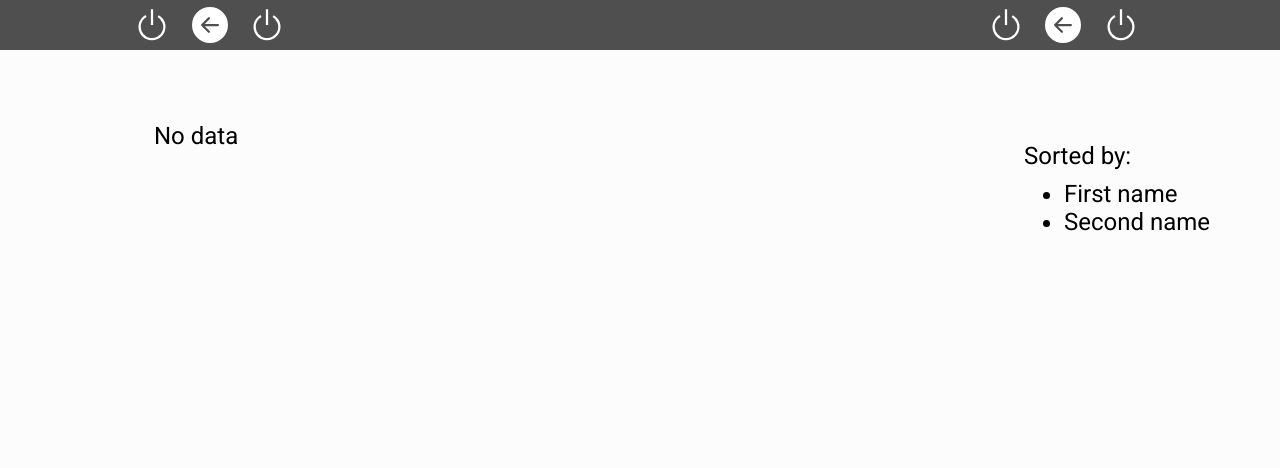
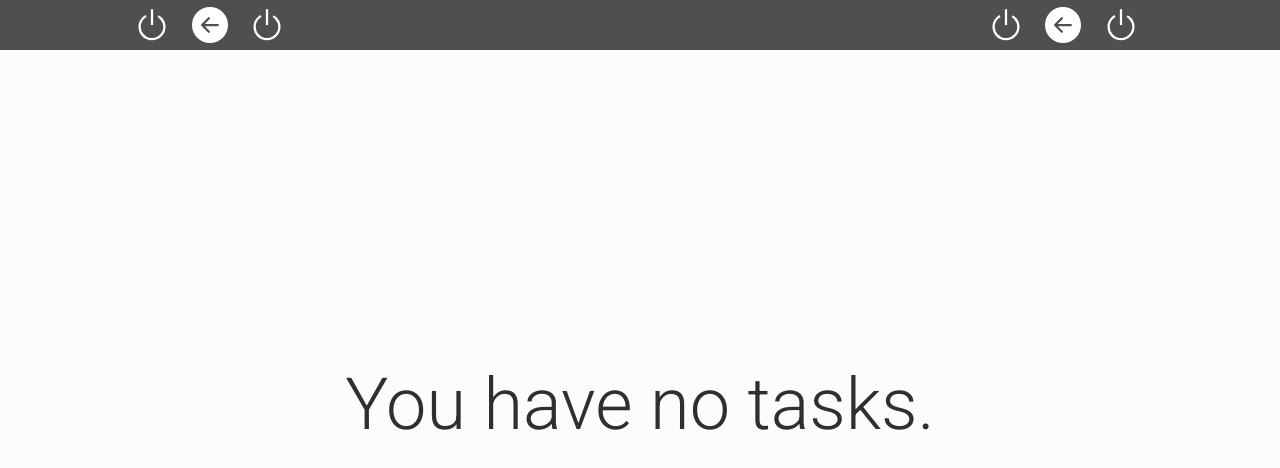
Before and after one commit to klaimyt/task-manager, a React (Create React App) app in the folder frontend/: page / in a window 1280 px wide. Shown: the top 468 px of the page. Built offline with nearby package versions, Linux system fonts and the light colour scheme; sample sign-in values are in the browser's storage.

Commit message:
Add message if employee have no tasks.

```diff
--- a/frontend/src/components/Content.js
+++ b/frontend/src/components/Content.js
@@ -1,9 +1,9 @@
 import React from 'react'
 import classes from './Content.module.css'
 
-const Content = ({children}) => {
+const Content = ({children, ...rest}) => {
     return (
-        <div className={classes.content}>
+        <div {...rest} className={classes.content}>
             {children}
         </div>
     )
--- a/frontend/src/pages/Dashboard.js
+++ b/frontend/src/pages/Dashboard.js
@@ -40,17 +40,17 @@ const Dashboard = () => {
     axios
       .get(`${apiUrl}employee/${userId}`, { withCredentials: true })
       .then((res) => {
-        const task = res.data.map(rel => {
-          return rel.tasks.map(task => {
-            return {
-              text: task.text,
-              state: task.state,
-              date: task.updatedDate || task.creatingDate,
-              id: task._id
-            }
-          })
-        })
-        setData(task.flat())
+        // const task = res.data.map(rel => {
+        //   return rel.tasks.map(task => {
+        //     return {
+        //       text: task.text,
+        //       state: task.state,
+        //       date: task.updatedDate || task.creatingDate,
+        //       id: task._id
+        //     }
+        //   })
+        // })
+        // setData(task.flat())
       })
       .catch((err) => {
         // TODO: Alert error
@@ -64,6 +64,14 @@ const Dashboard = () => {
   function requserEmployerData() {}
 
   function requestAdminData() {}
+
+  if (data.length < 1) {
+    return (
+      <Content style={{justifyContent: 'center', alignItems: 'center', paddingTop: '30vh'}}>
+      <h1 style={{textAlign: "center", fontSize: '3rem', color: '#2f2f2f', fontWeight: '300'}}>You have no tasks.</h1>
+      </Content>
+    )
+  }
 
   return (
     <>
```
